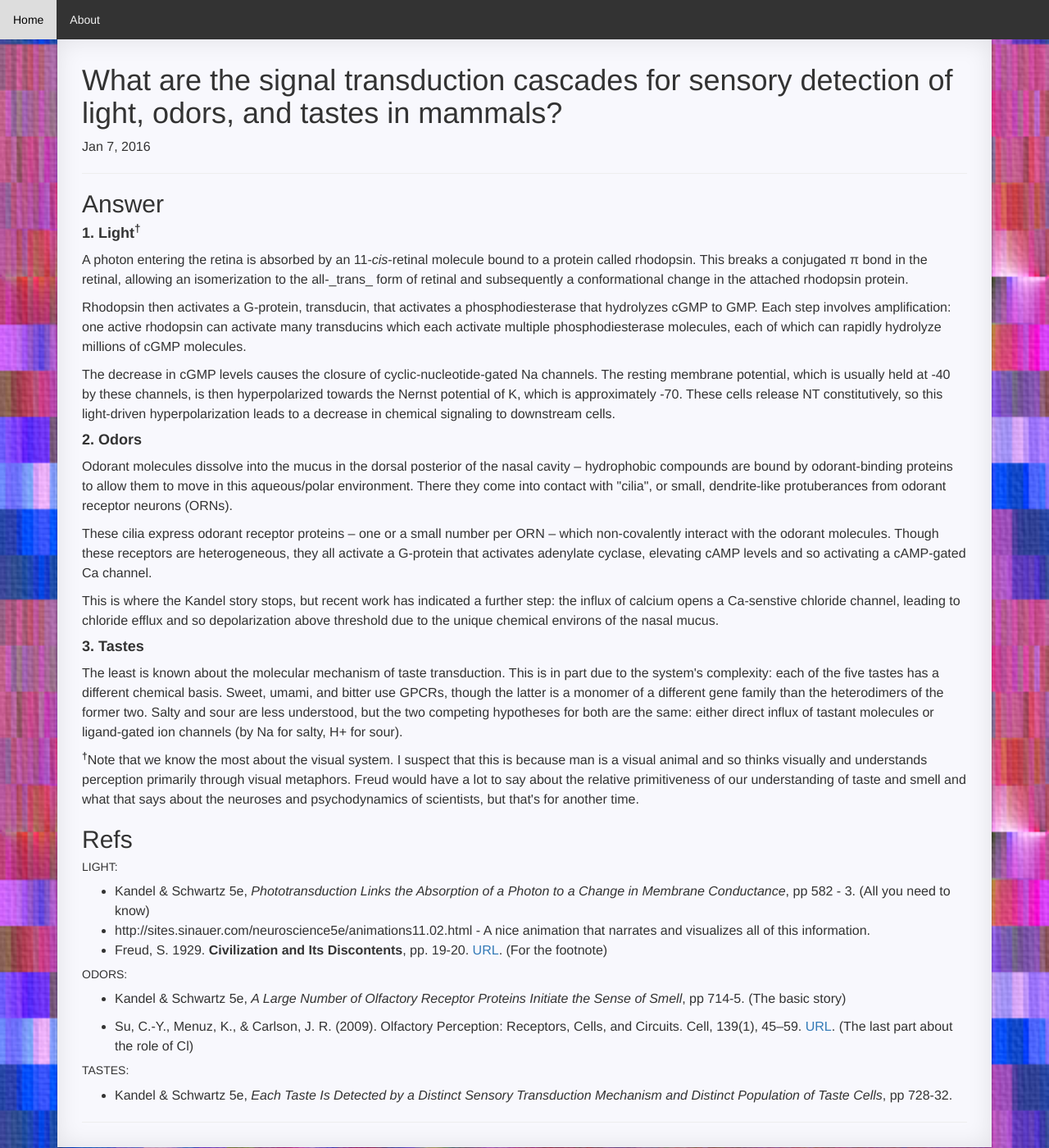
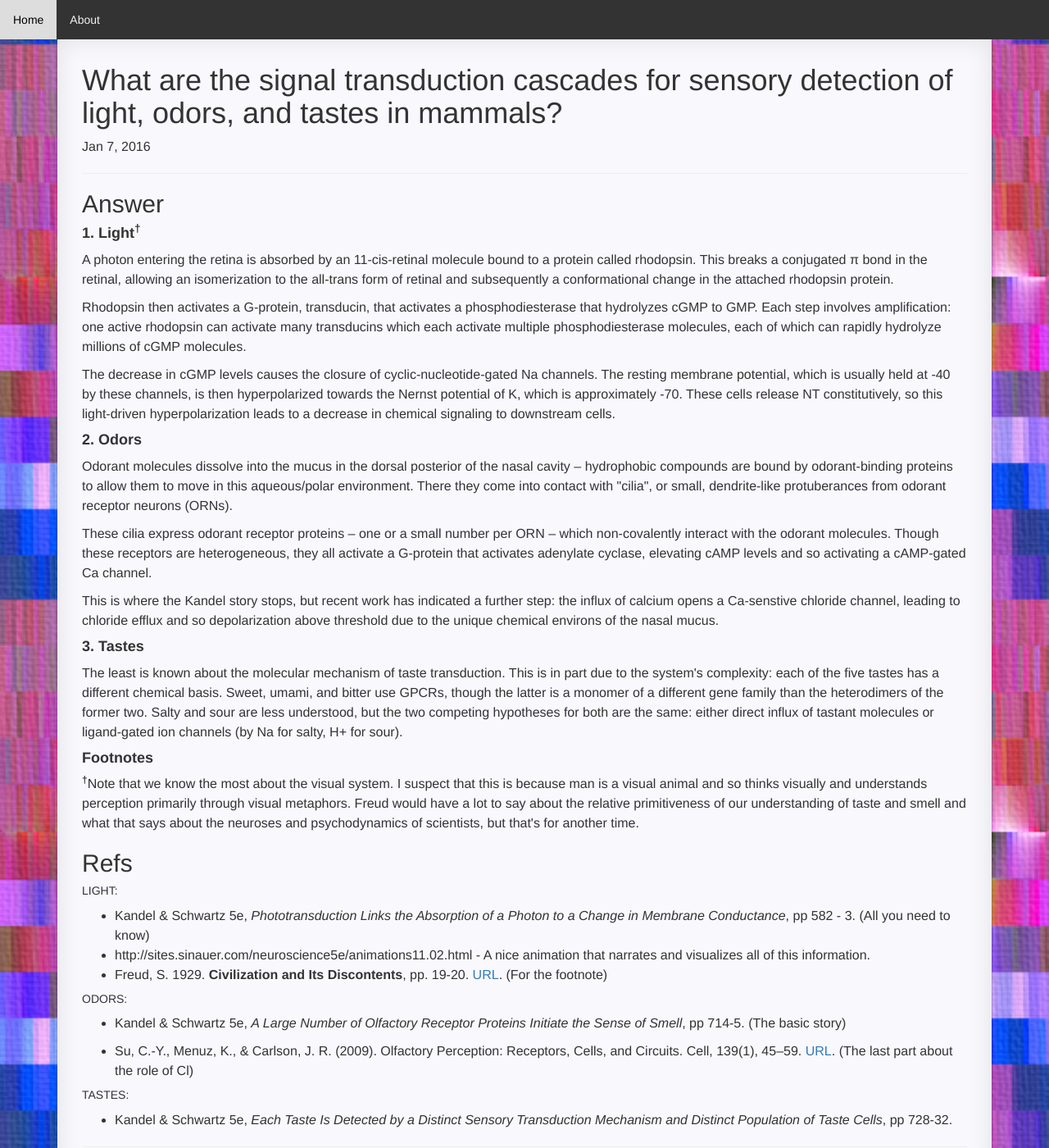
Before and after one commit to charlesfrye/FoundationalNeuroscience, a Jekyll site: the page built from _posts/2016-01-07-01.md, in a window 1280 px wide and 1400 px high. Shown: the whole window at 82% size. Built offline with Jekyll 4.4.1, drawn with Linux system fonts in a browser that asks for light colours; nearby versions of some CDN libraries; a style sheet for code colours, icons or effects is not loaded.

Commit message:
removes italics that broke with markdown change

```diff
--- a/_posts/2016-01-07-01.md
+++ b/_posts/2016-01-07-01.md
@@ -8,7 +8,7 @@ categories: sensation
 
 #### 1. Light<sup>†</sup>
 
-A photon entering the retina is absorbed by an 11-_cis_-retinal molecule bound to a protein called rhodopsin. This breaks a conjugated π bond in the retinal, allowing an isomerization to the all-_trans_ form of retinal and subsequently a conformational change in the attached rhodopsin protein.
+A photon entering the retina is absorbed by an 11-cis-retinal molecule bound to a protein called rhodopsin. This breaks a conjugated π bond in the retinal, allowing an isomerization to the all-trans form of retinal and subsequently a conformational change in the attached rhodopsin protein.
 
 Rhodopsin then activates a G-protein, transducin, that activates a phosphodiesterase that hydrolyzes cGMP to GMP. Each step involves amplification: one active rhodopsin can activate many transducins which each activate multiple phosphodiesterase molecules, each of which can rapidly hydrolyze millions of cGMP molecules.
 
@@ -26,6 +26,9 @@ This is where the Kandel story stops, but recent work has indicated a further st
 
 The least is known about the molecular mechanism of taste transduction. This is in part due to the system's complexity: each of the five tastes has a different chemical basis. Sweet, umami, and bitter use GPCRs, though the latter is a monomer of a different gene family than the heterodimers of the former two. Salty and sour are less understood, but the two competing hypotheses for both are the same: either direct influx of tastant molecules or ligand-gated ion channels (by Na for salty, H+ for sour).
 
+
+#### Footnotes
+
 <sup>**†**</sup>Note that we know the most about the visual system. I suspect that this is because man is a visual animal and so thinks visually and understands perception primarily through visual metaphors. Freud would have a lot to say about the relative primitiveness of our understanding of taste and smell and what that says about the neuroses and psychodynamics of scientists, but that's for another time.
 
 ## Refs
```
